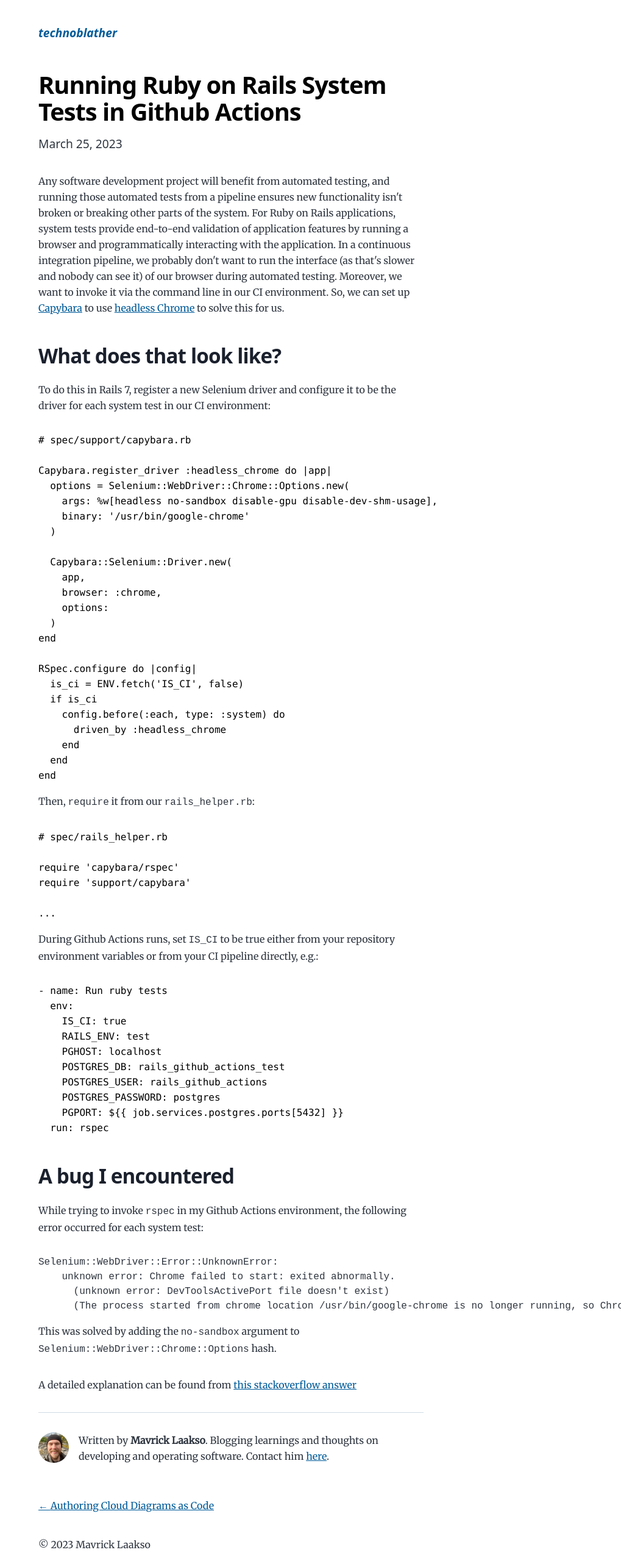
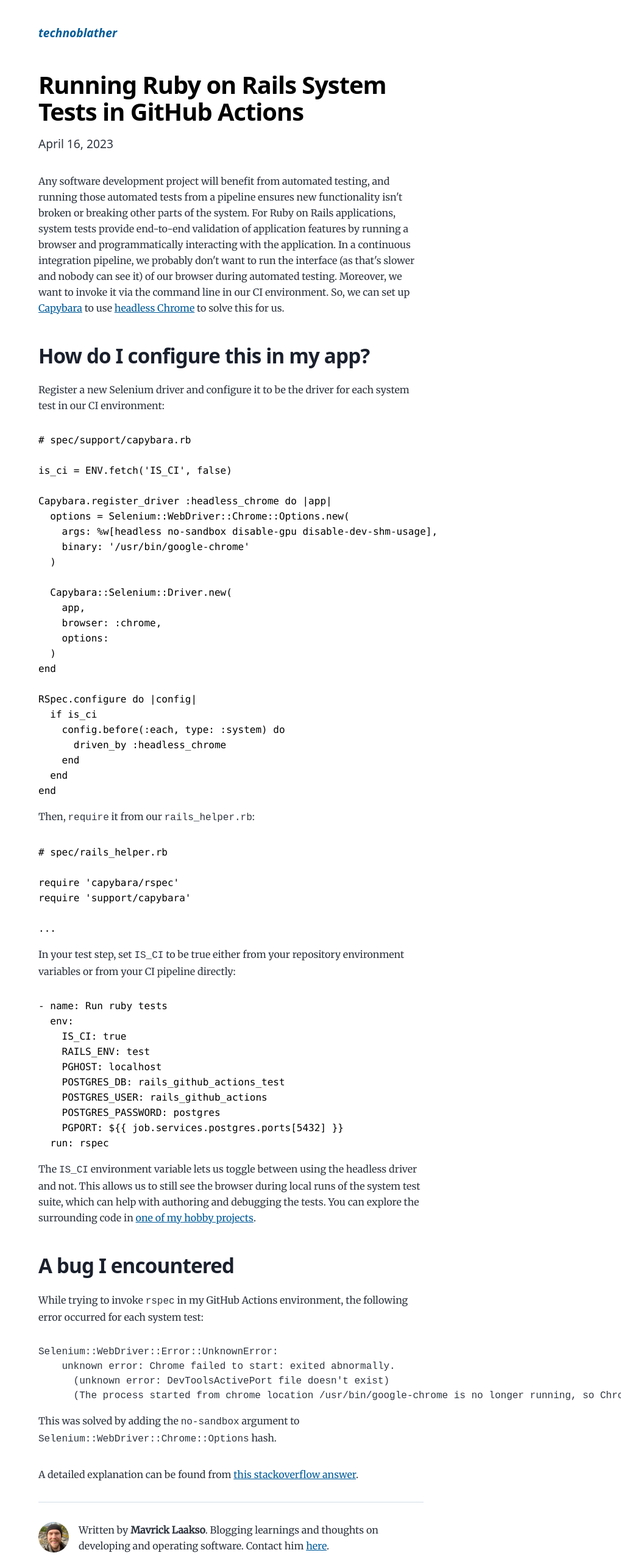
Before and after one commit to laaksomavrick/devblog, a Gatsby site: page /running-rails-system-tests-in-github-actions/ in a window 1280 px wide. Shown: the top 2560 px of the page at 61% size, without its empty margins (261-1280 px from the left). Built offline with nearby package versions, Linux system fonts and the light colour scheme; Gatsby itself is replaced by a stand-in of ours; some packages are replaced by stand-ins of ours; code samples lack their colours.

Commit message:
Refactored language for blog post

````diff
--- a/content/blog/running-rails-system-tests-in-github-actions/index.md
+++ b/content/blog/running-rails-system-tests-in-github-actions/index.md
@@ -1,7 +1,7 @@
 ---
-title: Running Ruby on Rails System Tests in Github Actions
-date: "2023-03-25T00:00:00.000Z"
-description: Learn how to configure Ruby on Rails and Capybara to utilize headless Chrome in your CI pipeline.
+title: Running Ruby on Rails System Tests in GitHub Actions
+date: "2023-04-16T00:00:00.000Z"
+description: Learn how to configure Ruby on Rails, Capybara, and RSpec to utilize headless Chrome in your CI pipeline for end-to-end testing.
 ---
 
 Any software development project will benefit from automated testing, and running those automated tests from a pipeline ensures new functionality isn't broken or breaking other parts of the system.
@@ -10,12 +10,14 @@ In a continuous integration pipeline, we probably don't want to run the interfac
 Moreover, we want to invoke it via the command line in our CI environment.
 So, we can set up [Capybara](https://github.com/teamcapybara/capybara) to use [headless Chrome](https://developer.chrome.com/blog/headless-chrome/) to solve this for us.
 
-## What does that look like?
+## How do I configure this in my app?
 
-To do this in Rails 7, register a new Selenium driver and configure it to be the driver for each system test in our CI environment:
+Register a new Selenium driver and configure it to be the driver for each system test in our CI environment:
 
 ```ruby
 # spec/support/capybara.rb
+
+is_ci = ENV.fetch('IS_CI', false)
 
 Capybara.register_driver :headless_chrome do |app|
   options = Selenium::WebDriver::Chrome::Options.new(
@@ -31,7 +33,6 @@ Capybara.register_driver :headless_chrome do |app|
 end
 
 RSpec.configure do |config|
-  is_ci = ENV.fetch('IS_CI', false)
   if is_ci
     config.before(:each, type: :system) do
       driven_by :headless_chrome
@@ -51,7 +52,7 @@ require 'support/capybara'
 ...
 ```
 
-During Github Actions runs, set `IS_CI` to be true either from your repository environment variables or from your CI pipeline directly, e.g.:
+In your test step, set `IS_CI` to be true either from your repository environment variables or from your CI pipeline directly:
 
 ```yaml
 - name: Run ruby tests
@@ -66,9 +67,13 @@ During Github Actions runs, set `IS_CI` to be true either from your repository e
   run: rspec
 ```
 
+The `IS_CI` environment variable lets us toggle between using the headless driver and not.
+This allows us to still see the browser during local runs of the system test suite, which can help with authoring and debugging the tests.
+You can explore the surrounding code in [one of my hobby projects](https://github.com/laaksomavrick/ownyourday.ca/blob/main/spec/support/capybara.rb).
+
 ## A bug I encountered
 
-While trying to invoke `rspec` in my Github Actions environment, the following error occurred for each system test:
+While trying to invoke `rspec` in my GitHub Actions environment, the following error occurred for each system test:
 
 ```
 Selenium::WebDriver::Error::UnknownError:
@@ -79,4 +84,4 @@ Selenium::WebDriver::Error::UnknownError:
 
 This was solved by adding the `no-sandbox` argument to `Selenium::WebDriver::Chrome::Options` hash.
 
-A detailed explanation can be found from [this stackoverflow answer](https://stackoverflow.com/questions/50642308/webdriverexception-unknown-error-devtoolsactiveport-file-doesnt-exist-while-t/50642913#50642913)
+A detailed explanation can be found from [this stackoverflow answer](https://stackoverflow.com/questions/50642308/webdriverexception-unknown-error-devtoolsactiveport-file-doesnt-exist-while-t/50642913#50642913).
````
